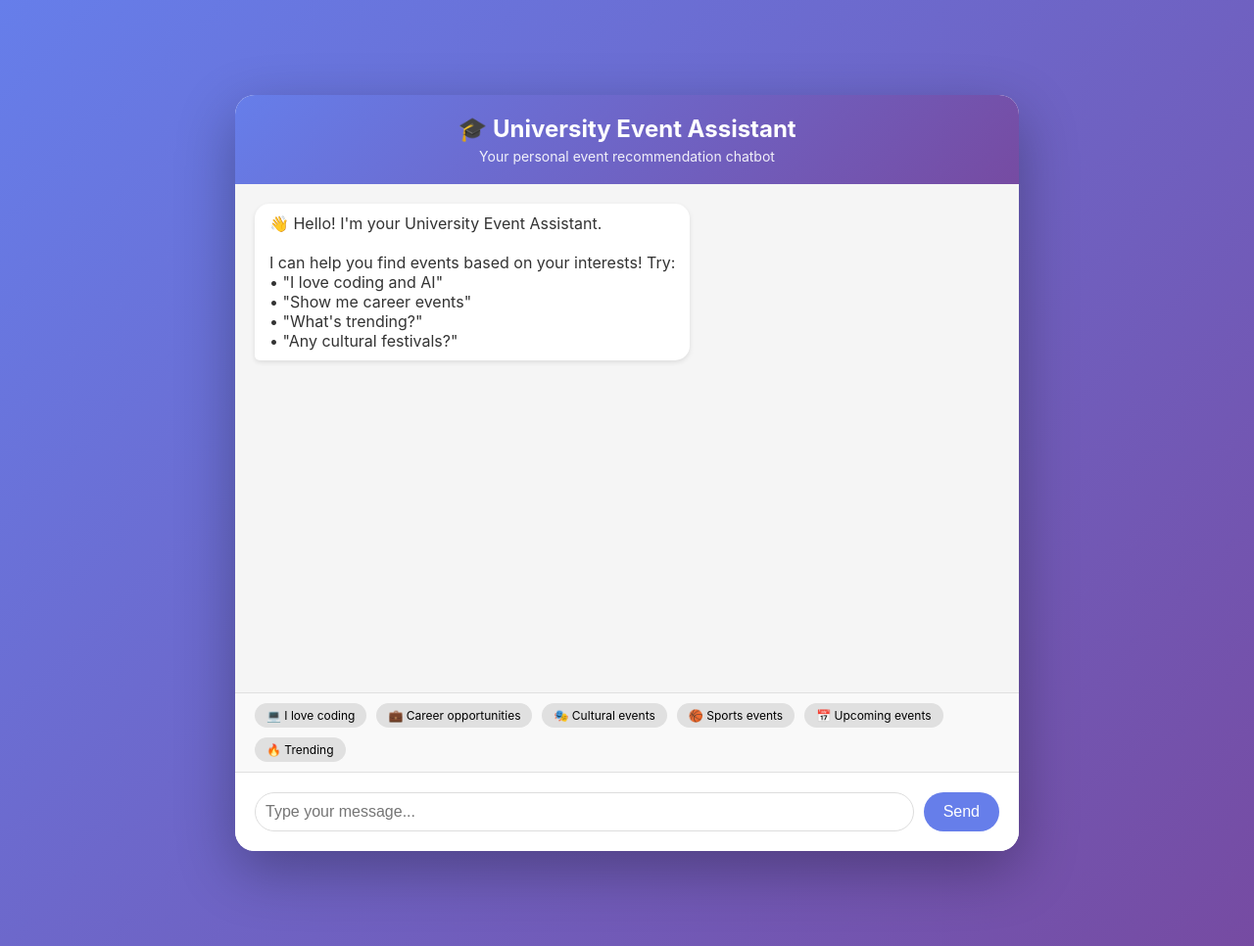
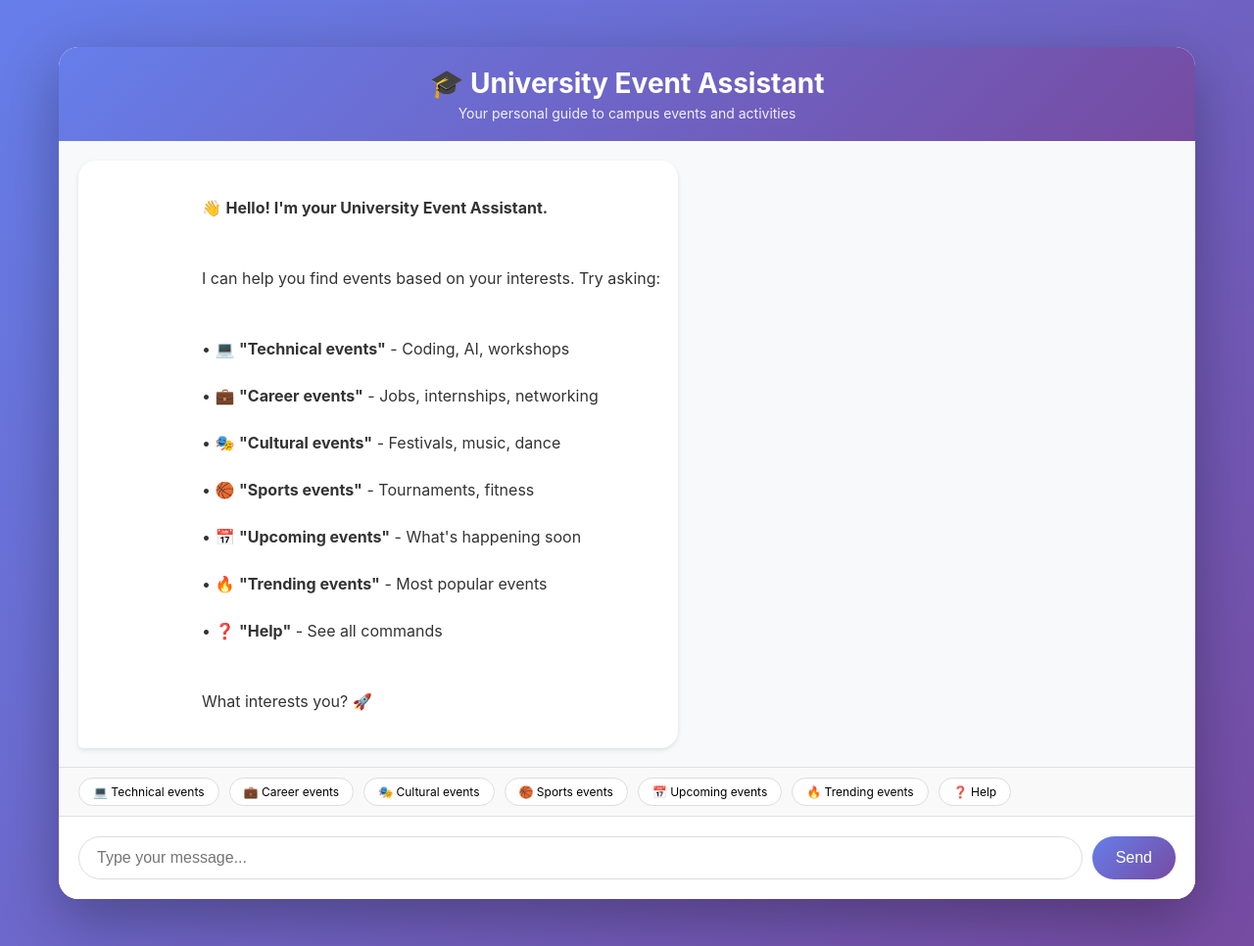
Before and after one commit to Shinu08/Chatbot, a Flask app: page / in a window 1280 px wide. Shown: the whole page at 98% size. Run offline with Flask 3, Linux system fonts and the light colour scheme.

Commit message:
Update index.html
new

```diff
--- a/templates/index.html
+++ b/templates/index.html
@@ -3,7 +3,7 @@
 <head>
     <meta charset="UTF-8">
     <meta name="viewport" content="width=device-width, initial-scale=1.0">
-    <title>University Event Chatbot</title>
+    <title>University Event Assistant</title>
     <style>
         * {
             margin: 0;
@@ -15,15 +15,21 @@
             font-family: -apple-system, BlinkMacSystemFont, 'Segoe UI', Roboto, Oxygen, Ubuntu, sans-serif;
             background: linear-gradient(135deg, #667eea 0%, #764ba2 100%);
             height: 100vh;
-            display: flex;
-            justify-content: center;
-            align-items: center;
+            overflow: hidden;
         }
 
         .chat-container {
-            width: 90%;
-            max-width: 800px;
-            height: 80vh;
+            max-width: 1200px;
+            margin: 0 auto;
+            height: 100vh;
+            display: flex;
+            align-items: center;
+            padding: 20px;
+        }
+
+        .chat-card {
+            width: 100%;
+            height: 90vh;
             background: white;
             border-radius: 20px;
             box-shadow: 0 20px 60px rgba(0,0,0,0.3);
@@ -32,34 +38,45 @@
             overflow: hidden;
         }
 
-        .chat-header {
+        .header {
             background: linear-gradient(135deg, #667eea 0%, #764ba2 100%);
             color: white;
-            padding: 20px;
+            padding: 20px 30px;
             text-align: center;
         }
 
-        .chat-header h1 {
-            font-size: 24px;
+        .header h1 {
+            font-size: 28px;
             margin-bottom: 5px;
         }
 
-        .chat-header p {
+        .header p {
             font-size: 14px;
             opacity: 0.9;
         }
 
-        .chat-messages {
+        .messages {
             flex: 1;
             overflow-y: auto;
             padding: 20px;
-            background: #f5f5f5;
+            background: #f8f9fa;
         }
 
         .message {
             margin-bottom: 15px;
             display: flex;
-            animation: fadeIn 0.3s ease;
+            animation: slideIn 0.3s ease;
+        }
+
+        @keyframes slideIn {
+            from {
+                opacity: 0;
+                transform: translateY(10px);
+            }
+            to {
+                opacity: 1;
+                transform: translateY(0);
+            }
         }
 
         .user-message {
@@ -72,13 +89,15 @@
 
         .message-content {
             max-width: 70%;
-            padding: 10px 15px;
-            border-radius: 15px;
+            padding: 12px 18px;
+            border-radius: 18px;
             word-wrap: break-word;
+            line-height: 1.5;
+            white-space: pre-wrap;
         }
 
         .user-message .message-content {
-            background: #667eea;
+            background: linear-gradient(135deg, #667eea 0%, #764ba2 100%);
             color: white;
             border-bottom-right-radius: 5px;
         }
@@ -90,7 +109,7 @@
             box-shadow: 0 2px 5px rgba(0,0,0,0.1);
         }
 
-        .chat-input {
+        .input-area {
             padding: 20px;
             background: white;
             border-top: 1px solid #e0e0e0;
@@ -98,28 +117,58 @@
             gap: 10px;
         }
 
-        .chat-input input {
+        .input-area input {
             flex: 1;
-            padding: 10px;
+            padding: 12px 18px;
             border: 1px solid #ddd;
             border-radius: 25px;
             outline: none;
             font-size: 16px;
         }
 
-        .chat-input button {
-            padding: 10px 20px;
-            background: #667eea;
+        .input-area input:focus {
+            border-color: #667eea;
+        }
+
+        .input-area button {
+            padding: 12px 24px;
+            background: linear-gradient(135deg, #667eea 0%, #764ba2 100%);
             color: white;
             border: none;
             border-radius: 25px;
             cursor: pointer;
             font-size: 16px;
+            font-weight: 500;
             transition: transform 0.2s;
         }
 
-        .chat-input button:hover {
+        .input-area button:hover {
             transform: scale(1.05);
+        }
+
+        .suggestions {
+            padding: 10px 20px;
+            background: #f9f9f9;
+            border-top: 1px solid #e0e0e0;
+            display: flex;
+            gap: 10px;
+            flex-wrap: wrap;
+        }
+
+        .suggestion {
+            padding: 6px 14px;
+            background: white;
+            border: 1px solid #ddd;
+            border-radius: 20px;
+            cursor: pointer;
+            font-size: 12px;
+            transition: all 0.2s;
+        }
+
+        .suggestion:hover {
+            background: #667eea;
+            color: white;
+            border-color: #667eea;
         }
 
         .typing-indicator {
@@ -148,100 +197,91 @@
             30% { transform: translateY(-10px); }
         }
 
-        @keyframes fadeIn {
-            from { opacity: 0; transform: translateY(10px); }
-            to { opacity: 1; transform: translateY(0); }
-        }
-
-        .suggestions {
-            padding: 10px 20px;
-            background: #f9f9f9;
-            border-top: 1px solid #e0e0e0;
-            display: flex;
-            gap: 10px;
-            flex-wrap: wrap;
-        }
-
-        .suggestion-chip {
-            padding: 5px 12px;
-            background: #e0e0e0;
-            border-radius: 20px;
-            cursor: pointer;
-            font-size: 12px;
-            transition: background 0.2s;
-        }
-
-        .suggestion-chip:hover {
-            background: #667eea;
-            color: white;
-        }
-
-        @media (max-width: 600px) {
+        @media (max-width: 768px) {
             .message-content {
                 max-width: 85%;
                 font-size: 14px;
             }
 
-            .chat-header h1 {
+            .header h1 {
                 font-size: 20px;
             }
+
+            .input-area button {
+                padding: 12px 18px;
+            }
+        }
+
+        ::-webkit-scrollbar {
+            width: 8px;
+        }
+
+        ::-webkit-scrollbar-track {
+            background: #f1f1f1;
+        }
+
+        ::-webkit-scrollbar-thumb {
+            background: #888;
+            border-radius: 4px;
+        }
+
+        ::-webkit-scrollbar-thumb:hover {
+            background: #555;
         }
     </style>
 </head>
 <body>
     <div class="chat-container">
-        <div class="chat-header">
+        <div class="chat-card">
+            <div class="header">
                 <h1>🎓 University Event Assistant</h1>
-            <p>Your personal event recommendation chatbot</p>
+                <p>Your personal guide to campus events and activities</p>
             </div>
 
-        <div class="chat-messages" id="chatMessages">
+            <div class="messages" id="messages">
                 <div class="message bot-message">
                     <div class="message-content">
-                    👋 Hello! I'm your University Event Assistant.<br><br>
-                    I can help you find events based on your interests! Try:<br>
-                    • "I love coding and AI"<br>
-                    • "Show me career events"<br>
-                    • "What's trending?"<br>
-                    • "Any cultural festivals?"
+                        👋 <strong>Hello! I'm your University Event Assistant.</strong><br><br>
+                        I can help you find events based on your interests. Try asking:<br><br>
+                        • 💻 <strong>"Technical events"</strong> - Coding, AI, workshops<br>
+                        • 💼 <strong>"Career events"</strong> - Jobs, internships, networking<br>
+                        • 🎭 <strong>"Cultural events"</strong> - Festivals, music, dance<br>
+                        • 🏀 <strong>"Sports events"</strong> - Tournaments, fitness<br>
+                        • 📅 <strong>"Upcoming events"</strong> - What's happening soon<br>
+                        • 🔥 <strong>"Trending events"</strong> - Most popular events<br>
+                        • ❓ <strong>"Help"</strong> - See all commands<br><br>
+                        What interests you? 🚀
                     </div>
                 </div>
             </div>
 
-        <div class="suggestions" id="suggestions">
-            <div class="suggestion-chip">💻 I love coding</div>
-            <div class="suggestion-chip">💼 Career opportunities</div>
-            <div class="suggestion-chip">🎭 Cultural events</div>
-            <div class="suggestion-chip">🏀 Sports events</div>
-            <div class="suggestion-chip">📅 Upcoming events</div>
-            <div class="suggestion-chip">🔥 Trending</div>
+            <div class="suggestions">
+                <div class="suggestion">💻 Technical events</div>
+                <div class="suggestion">💼 Career events</div>
+                <div class="suggestion">🎭 Cultural events</div>
+                <div class="suggestion">🏀 Sports events</div>
+                <div class="suggestion">📅 Upcoming events</div>
+                <div class="suggestion">🔥 Trending events</div>
+                <div class="suggestion">❓ Help</div>
             </div>
 
-        <div class="chat-input">
+            <div class="input-area">
                 <input type="text" id="messageInput" placeholder="Type your message..." onkeypress="handleKeyPress(event)">
                 <button onclick="sendMessage()">Send</button>
             </div>
         </div>
+    </div>
 
     <script>
-        let sessionId = localStorage.getItem('sessionId');
-        if (!sessionId) {
-            sessionId = 'session_' + Math.random().toString(36).substr(2, 9);
-            localStorage.setItem('sessionId', sessionId);
-        }
-
         async function sendMessage() {
             const input = document.getElementById('messageInput');
             const message = input.value.trim();
 
             if (!message) return;
 
-            // Add user message to chat
             addMessage(message, 'user');
             input.value = '';
-
-            // Show typing indicator
-            showTypingIndicator();
+            showTyping();
 
             try {
                 const response = await fetch('/api/chat', {
@@ -249,14 +289,11 @@
                     headers: {
                         'Content-Type': 'application/json',
                     },
-                    body: JSON.stringify({
-                        message: message,
-                        session_id: sessionId
-                    })
+                    body: JSON.stringify({ message: message })
                 });
 
                 const data = await response.json();
-                hideTypingIndicator();
+                hideTyping();
 
                 if (data.success) {
                     addMessage(data.response, 'bot');
@@ -264,13 +301,13 @@
                     addMessage('Sorry, I encountered an error. Please try again.', 'bot');
                 }
             } catch (error) {
-                hideTypingIndicator();
+                hideTyping();
                 addMessage('Network error. Please check your connection.', 'bot');
             }
         }
 
         function addMessage(text, sender) {
-            const messagesDiv = document.getElementById('chatMessages');
+            const messagesDiv = document.getElementById('messages');
             const messageDiv = document.createElement('div');
             messageDiv.className = `message ${sender}-message`;
             messageDiv.innerHTML = `<div class="message-content">${text.replace(/\n/g, '<br>')}</div>`;
@@ -278,28 +315,21 @@
             messagesDiv.scrollTop = messagesDiv.scrollHeight;
         }
 
-        function showTypingIndicator() {
-            const messagesDiv = document.getElementById('chatMessages');
-            const indicator = document.createElement('div');
-            indicator.className = 'message bot-message';
-            indicator.id = 'typingIndicator';
-            indicator.innerHTML = `
-                <div class="typing-indicator">
+        function showTyping() {
+            const messagesDiv = document.getElementById('messages');
+            const typingDiv = document.createElement('div');
+            typingDiv.className = 'message bot-message';
+            typingDiv.id = 'typingIndicator';
+            typingDiv.innerHTML = `
+                <div class="typing-indicator" style="display: block;">
                     <span></span><span></span><span></span>
                 </div>
             `;
-            messagesDiv.appendChild(indicator);
+            messagesDiv.appendChild(typingDiv);
             messagesDiv.scrollTop = messagesDiv.scrollHeight;
-
-            setTimeout(() => {
-                const typingDiv = document.querySelector('.typing-indicator');
-                if (typingDiv) {
-                    typingDiv.style.display = 'block';
-                }
-            }, 100);
         }
 
-        function hideTypingIndicator() {
+        function hideTyping() {
             const indicator = document.getElementById('typingIndicator');
             if (indicator) {
                 indicator.remove();
@@ -312,10 +342,9 @@
             }
         }
 
-        // Add suggestion chip click handlers
-        document.querySelectorAll('.suggestion-chip').forEach(chip => {
-            chip.addEventListener('click', () => {
-                document.getElementById('messageInput').value = chip.textContent;
+        document.querySelectorAll('.suggestion').forEach(suggestion => {
+            suggestion.addEventListener('click', () => {
+                document.getElementById('messageInput').value = suggestion.textContent;
                 sendMessage();
             });
         });
```
Lines whose indentation alone changed are shown as unchanged.
